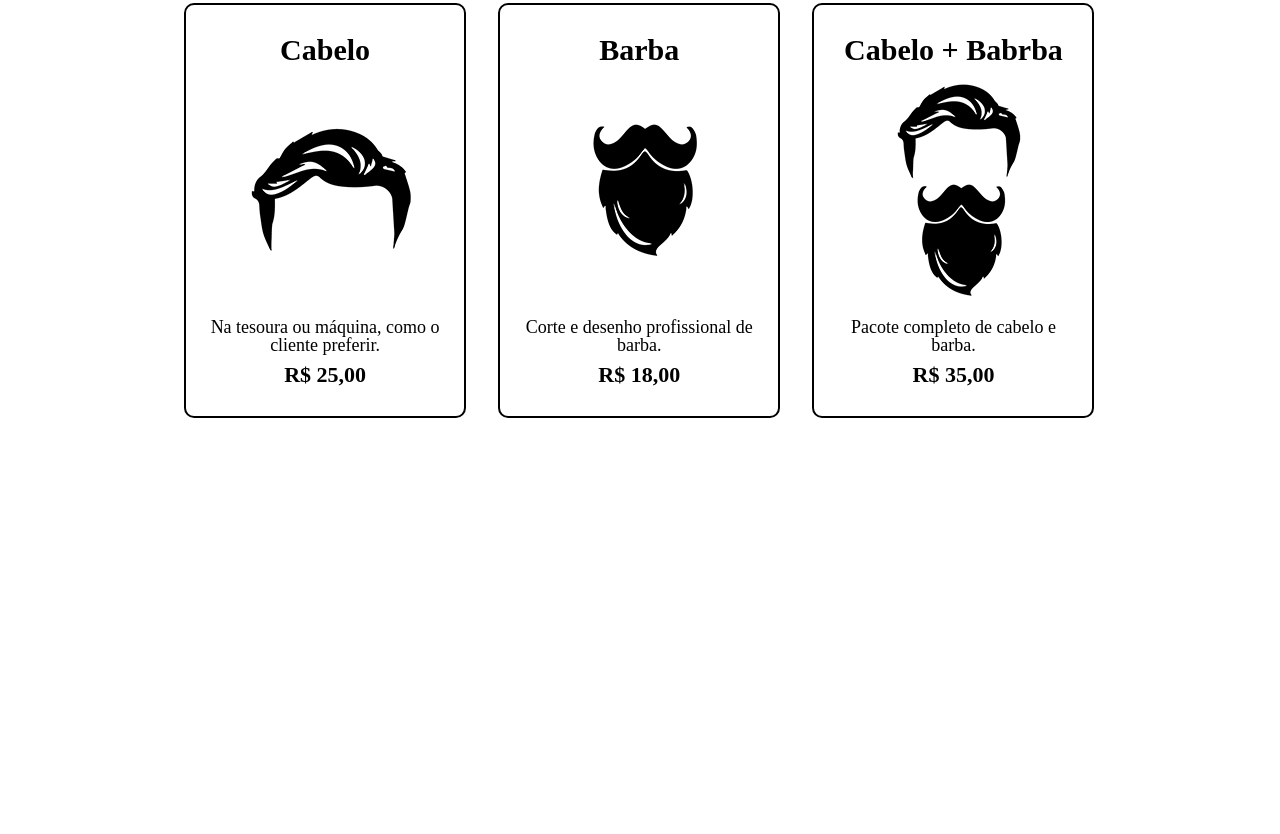
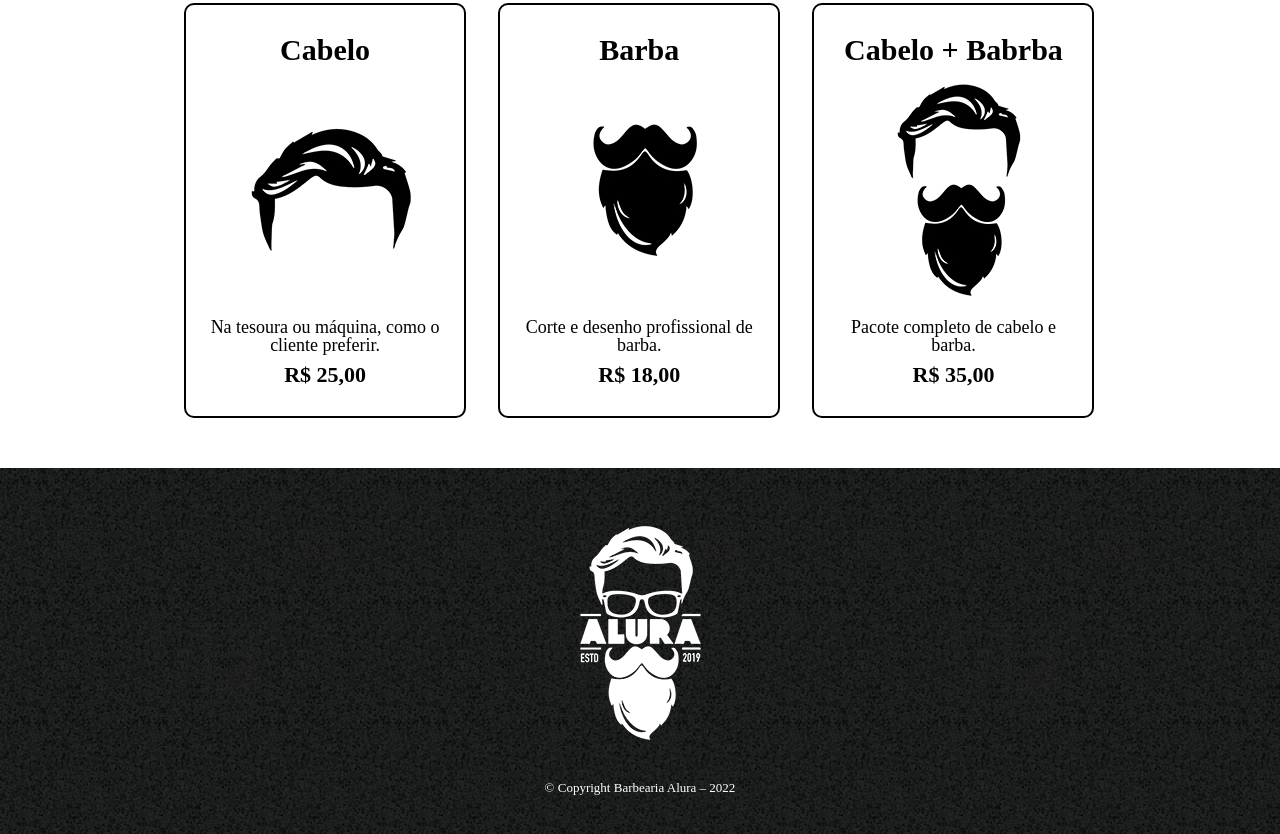
Before and after one commit to mariliagrcosta/alura-website-barbershop, a plain HTML site: page produtos.html in a window 1280 px wide. Shown: the part 340-1174 px from the top of the page. Before the commit the page ends 808 px from the top, so only its background shows below. Drawn offline with Linux system fonts and the light colour scheme.

Commit message:
Products Page - Footer
Products page footer structure and style.

- Logo
- Copyright Statement

```diff
--- a/produtos.css
+++ b/produtos.css
@@ -77,3 +77,15 @@ nav a:hover{
     font-weight: bold;
     margin-top:10px;
 }
+
+footer{
+    background: url("bg.jpg");
+    text-align: center;
+    padding: 40px 0;
+}
+
+.copyright{
+    color: #FFFFFF;
+    font-size: 13px;
+    margin-top: 20px;
+}
--- a/produtos.html
+++ b/produtos.html
@@ -45,5 +45,9 @@
             </ul>
 
         </main>
+        <footer>
+            <img src="logo-branco.png">
+            <p class="copyright">&copy; Copyright Barbearia Alura – 2022</p>
+        </footer>
     </body>
 </html>
```
